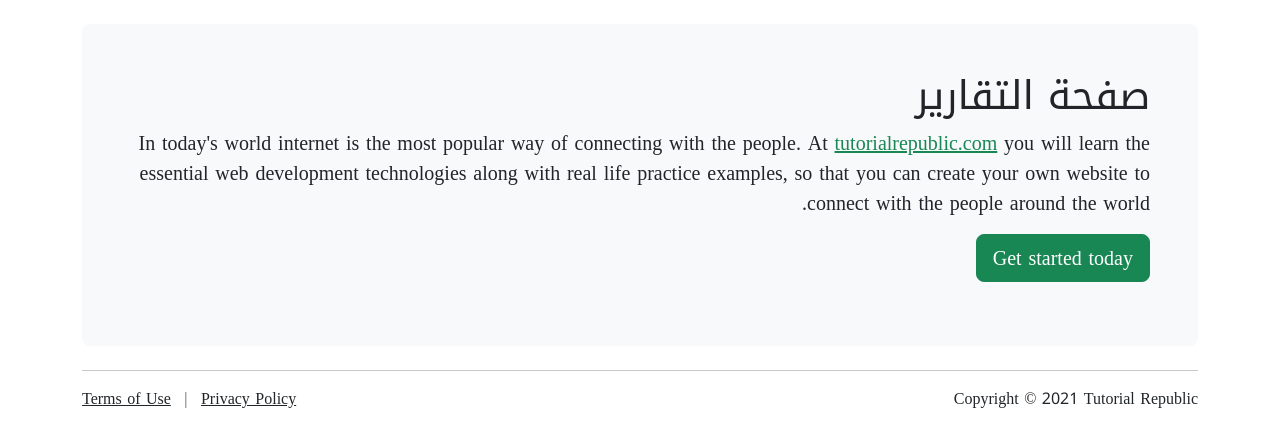
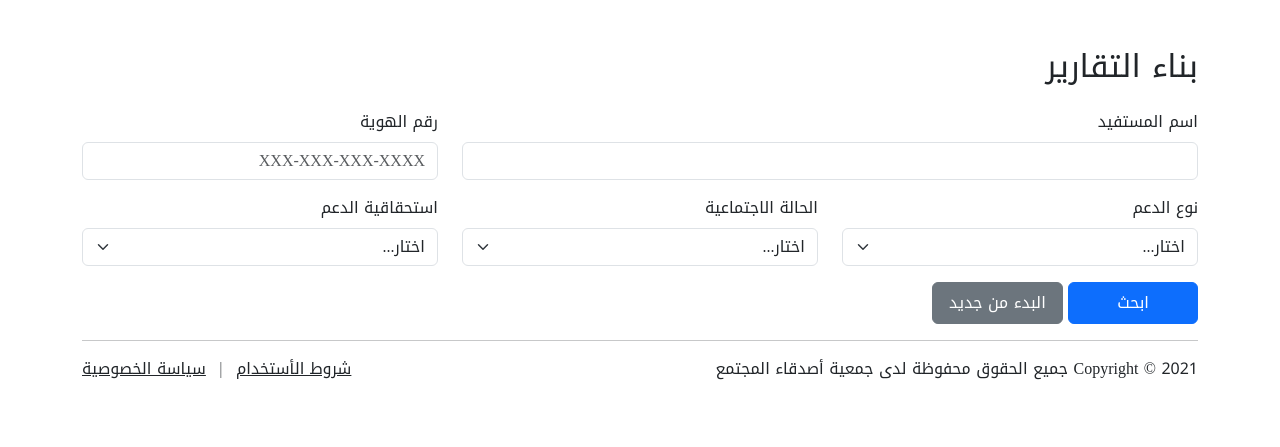
Before and after one commit to AKAlmalki/CFCApp, a Django app: page /dashboard/reports in a window 1280 px wide. Shown: the part 86-533 px from the top of the page. Run offline with Django 4.2, Linux system fonts and the light colour scheme; some libraries are stand-ins or nearby versions.

Commit message:
adding reporting page for filters with search

```diff
--- a/myapp/models.py
+++ b/myapp/models.py
@@ -36,6 +36,7 @@ class beneficiary(models.Model):
     file_no = models.CharField(max_length=500, null=True)
     name = models.CharField(max_length=55)
     nationality = models.CharField(max_length=55)
+    #gender
     date_of_birth = models.DateTimeField()
     phone_number = models.CharField(max_length=20)
     national_id = models.CharField(max_length=20)
@@ -47,6 +48,9 @@ class beneficiary(models.Model):
     is_benefiting = models.BooleanField(default=False)
     inquiries = models.CharField(max_length=500)
     justifications = models.CharField(max_length=500)
+
+    def __str__(self):
+        return "name: " + self.name + ", national_id:" + self.national_id
 
 
 class orphan(models.Model):
--- a/myapp/templates/base.html
+++ b/myapp/templates/base.html
@@ -56,7 +56,7 @@
                 <ul class="dropdown-menu">
                   <li><a class="dropdown-item" href="/dashboard">الاحصائيات</a></li>
                   <li><a class="dropdown-item" href="/dashboard/requests">الطلبات</a></li>
-                  <li><a class="dropdown-item" href="#">التقارير</a></li>
+                  <li><a class="dropdown-item" href="dashboard/reports">التقارير</a></li>
                 </ul>
               </li>
             </ul>
--- a/myapp/templates/reports.html
+++ b/myapp/templates/reports.html
@@ -1,35 +1,92 @@
 {% extends "dashboardbase.html" %} {% block title %} الصفحة الرئيسية {% endblock %}
 {% block content %}
 <div class="container">
-  <div class="p-5 my-4 bg-light rounded-3">
-      <h1>صفحة التقارير</h1>
-      <p class="lead">In today's world internet is the most popular way of connecting with the people. At <a href="https://www.tutorialrepublic.com" class="text-success" target="_blank">tutorialrepublic.com</a> you will learn the essential web development technologies along with real life practice examples, so that you can create your own website to connect with the people around the world.</p>
-      <p><a href="https://www.tutorialrepublic.com" target="_blank" class="btn btn-success btn-lg">Get started today</a></p>
+
+  <div class="mt-5">
+    {% comment %} action="/supporters/individuals/new" method="POST" {% endcomment %}
+    <h2 class="pb-3">بناء التقارير</h2>
+    <form action="/dashboard/reports" method="POST">
+      {% csrf_token %}
+      <div class="form-group pb-3 row">
+        <div class="col-8">
+          <label for="beneficiary_name" class="form-label">اسم المستفيد</label>
+          <input type="search" class="form-control" id="beneficiary_name" placeholder="" name="beneficiary_name">
+        </div>
+        <div class="col">
+          <label for="national_id" class="form-label">رقم الهوية</label>
+          <input type="text" class="form-control" id="national_id" placeholder="XXX-XXX-XXX-XXXX" name="national_id" min=0 >
+        </div>
+      </div>
+      <div class="form-group pb-3 row">
+        <div class="col">
+          <label for="category" class="form-label">نوع الدعم</label>
+          <select id="category" class="form-select" name="category">
+            <option selected>اختار...</option>
+            <option>أسرة محتاجة</option>
+            <option>أرملة</option>
+          </select>
+        </div>
+        <div class="col">
+          <label for="marital_status" class="form-label">الحالة الاجتماعية</label>
+          <select id="marital_status" class="form-select" name="marital_status">
+            <option selected>اختار...</option>
+            <option>متزوج-متزوجة</option>
+            <option>مطلق-مطلقة</option>
+            <option>أرمل-أرملة</option>
+          </select>
+        </div>
+        <div class="col">
+          <label for="is_qualified" class="form-label">استحقاقية الدعم</label>
+          <select id="category" class="form-select" name="is_qualified">
+            <option selected>اختار...</option>
+            <option>مؤهل</option>
+            <option>غير مؤهل</option>
+          </select>
+        </div>
+      </div>
+      <button type="submit" class="btn btn-primary px-5 py-2">ابحث</button>
+      <a href="/dashboard/reports" class="btn btn-secondary px-3 py-2">البدء من جديد</a>
+    </form>
   </div>
 
-  {% comment %} <p>الصفحة الرئيسية للاحصائيات</p>
-  <form action="/name/" method="post">
-    {% csrf_token %}
-    {{ form }}
-    <label for="name">Your name: </label>
-    <input id="name" type="text" name="name" value="{{ current_name }}">
-    <input type="submit" value="OK">
-  </form> {% endcomment %}
-  <div>
-    <div></div>
-    <div></div>
-    <div></div>
+  {% if beneficiaries %}
+  <div class="row mt-4">
+    <h3>النتائج</h3>
+    <hr />
+    <ul class="">
+      {% for beneficiary in beneficiaries %}
+        <li class="col">
+          <p>-الاسم: {{ beneficiary.name }}</p>
+          <p>-الجنسية: {{ beneficiary.nationality }}</p>
+          <p>-تاريخ الميلاد: {{ beneficiary.date_of_birth }}</p>
+          <p>-رقم الجوال: {{ beneficiary.phone_number }}</p>
+          {% if beneficiary.is_qualified == 0 %}
+            <p>-هل هو مؤهل؟: لا</p>
+          {% else %}
+            <p>-هل هو مؤهل؟: نعم</p>
+          {% endif %}
+
+          <p>-الحالة الاجتماعية: {{ beneficiary.marital_status }}</p>
+          <p>-التصنيف: {{ beneficiary.category }}</p>
+          <p>-رقم الهوية: {{ beneficiary.national_id }}</p>
+        </li>
+        <hr />
+      {% endfor %}
+    </ul>
   </div>
+  {% else %}
+  {% endif %}
+
   <hr>
   <footer>
     <div class="row">
         <div class="col-md-6">
-              <p>Copyright &copy; 2021 Tutorial Republic</p>
+            <p>Copyright &copy; 2021 جميع الحقوق محفوظة لدى جمعية أصدقاء المجتمع</p>
         </div>
         <div class="col-md-6 text-md-end">
-              <a href="#" class="text-dark">Terms of Use</a>
+            <a href="#" class="text-dark">شروط الأستخدام</a>
             <span class="text-muted mx-2">|</span>
-              <a href="#" class="text-dark">Privacy Policy</a>
+            <a href="#" class="text-dark">سياسة الخصوصية</a>
         </div>
     </div>
 </footer>
@@ -37,3 +94,4 @@
 
 
 {% endblock %}
+{% comment %} <small id="emailHelp" class="form-text text-muted">We'll never share your email with anyone else.</small> {% endcomment %}
--- a/myapp/views.py
+++ b/myapp/views.py
@@ -2,6 +2,7 @@ from django.shortcuts import render, HttpResponse
 from django.http import HttpResponseRedirect
 from .models import TodoItem, beneficiary, supporter_operation, entity, individual, individual_supporter_operation, entity_supporter_operation
 from .forms import NameForm, BeneficiaryForm, SupporterIndividualForm, SupporterEntityForm
+from django.db.models import Q
 import datetime
 
 # Create your views here.
@@ -60,7 +61,46 @@ def test1(request):
 
 
 def dashboard_reports(request):
-    return render(request, "reports.html")
+
+    if request.method == "POST":
+
+        beneficiary_arr = beneficiary.objects.all()
+
+        beneficiary_name = request.POST.get("beneficiary_name")
+        national_id = request.POST.get("national_id")
+        category = request.POST.get("category")
+        marital_status = request.POST.get("marital_status")
+        is_qualified = request.POST.get("is_qualified")
+
+        if beneficiary_name != "" and beneficiary_name is not None:
+            beneficiary_arr = beneficiary_arr.filter(name__icontains=beneficiary_name)
+
+        if national_id != "" and national_id is not None:
+            beneficiary_arr = beneficiary_arr.filter(national_id=national_id)
+
+        if category != "اختار..." and national_id is not None:
+            beneficiary_arr = beneficiary_arr.filter(category=category)
+
+        if marital_status != "اختار..." and national_id is not None:
+            beneficiary_arr = beneficiary_arr.filter(marital_status=marital_status)
+
+        if is_qualified != "اختار..." and national_id is not None:
+            if is_qualified == "مؤهل":
+                is_qualified = True
+            else:
+                is_qualified = False
+
+            beneficiary_arr = beneficiary_arr.filter(is_qualified=is_qualified)
+
+
+        context = {
+            "beneficiaries": beneficiary_arr
+        }
+
+        return render(request, "reports.html", context)
+
+    else:
+        return render(request, "reports.html")
 
 
 def beneficiary_indiv(request):
```
Lines whose indentation alone changed are shown as unchanged.
